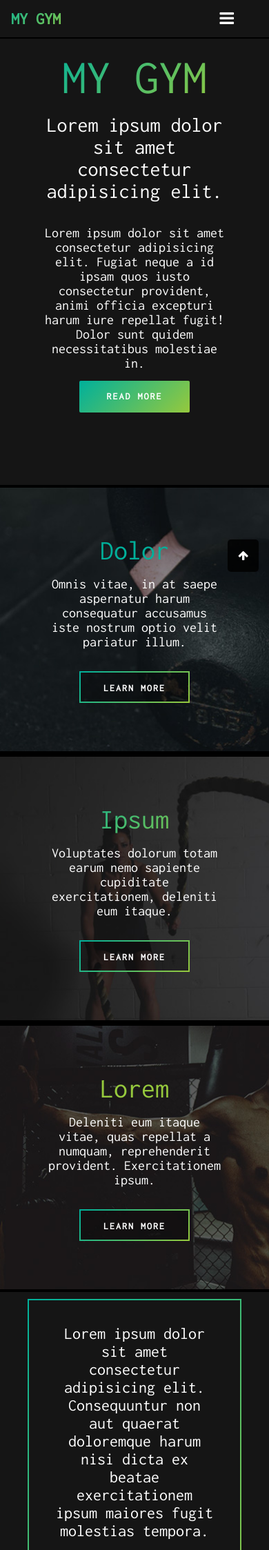
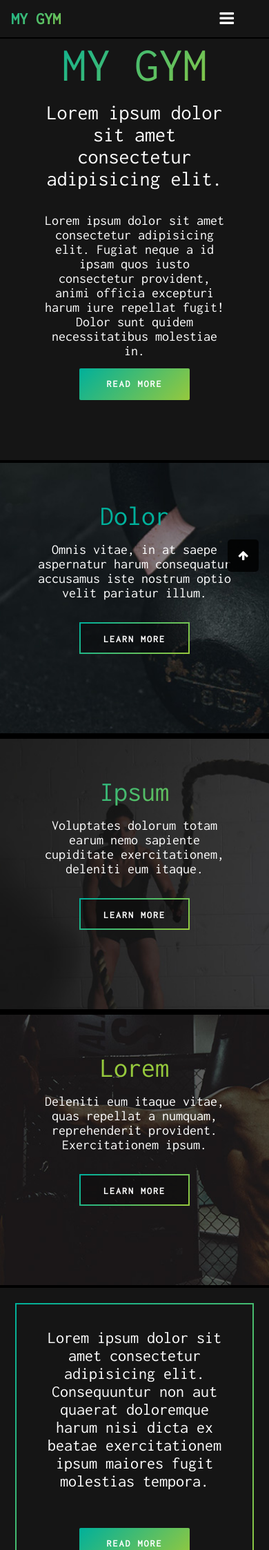
Before and after one commit to HanchiAhmed100/gym-project, a PHP site: page /app.html in a window 390 px wide. Shown: the top 2247 px of the page at 69% size. Run offline with PHP 8.4, Linux system fonts and the light colour scheme.

Commit message:
fix responsive

```diff
--- a/app.html
+++ b/app.html
@@ -48,8 +48,8 @@
     </div>
 
     <div class="row">
-        <div class="col-4 myback back1 center ">
-            <div class="padding-small light">
+        <div class="col-4 myback back1 all-heigh center ">
+            <div class="padding-small  light">
                 <div class="padding-top-large">
                     <p class="h2 primary-color">Dolor</p> <br />
                     <p class="h5"> Omnis vitae, in at saepe aspernatur harum consequatur accusamus iste nostrum optio velit pariatur illum.</p> <br />
@@ -57,7 +57,7 @@
                 </div>
             </div>
         </div>
-        <div class="col-4 myback back2 center">
+        <div class="col-4 myback back2 all-heigh center">
             <div class="padding-small light">
                 <div class="padding-top-large">
                     <p class="h2 gradient-text">Ipsum </p> <br />
@@ -66,7 +66,7 @@
                 </div>
             </div>
         </div>
-        <div class="col-4 myback back3 center">
+        <div class="col-4 myback back3 all-heigh center">
             <div class="padding-small light">
                 <div class="padding-top-large">
                     <p class="h2 secondary-color">Lorem </p> <br />
@@ -368,7 +368,7 @@
                             <p class="h5">Deleniti facilis dolore, cupiditate, incidunt fugiat officiis dolorem adipisci omnis velit!</p>
                         </div>
                     </div>
-                    <div class="col-4 padding-large">
+                    <div class="col-m-4 padding-large">
                         <div class="ligtern padding-large height-large">
                             <p class="h3 padding-small"> NORMAL </p>
                             <p class="h4 gradient-text padding-small"> 50 DT / month </p>
@@ -382,7 +382,7 @@
                             </div>
                         </div>
                     </div>
-                    <div class="col-4 padding-large">
+                    <div class="col-m-4 padding-large">
                         <div class="ligtern padding-large height-large">
                             <p class="h3 padding-small"> PREMIUM  </p>
                             <p class="h4 gradient-text padding-small"> 180 DT / month </p>
@@ -396,7 +396,7 @@
                             </div>
                         </div>
                     </div>
-                    <div class="col-4 padding-large">
+                    <div class="col-m-4 padding-large">
                         <div class="ligtern padding-large height-large">
                             <p class="h3 padding-small"> PRO </p>
                             <p class="h4 gradient-text padding-small"> 100 DT / month </p>
@@ -445,11 +445,11 @@
         </div>
     </div>
 
-    <div class="row no-margin ">
+    <!-- <div class="row no-margin ">
         <div class="col-12 center no-margin height-large ">
             <iframe src="https://www.google.com/maps/embed?pb=!1m18!1m12!1m3!1d15315.684230587827!2d10.187656841553794!3d36.89298861844105!2m3!1f0!2f0!3f0!3m2!1i1024!2i768!4f13.1!3m3!1m2!1s0x12e2cbcf4d3d7fd5%3A0x2f6d86d45d4f8f8c!2sTEK-UP%20School!5e0!3m2!1sfr!2stn!4v1586612019685!5m2!1sfr!2stn"  width="100%" height="100%" frameborder="0" style="border:0;" allowfullscreen="" aria-hidden="false" tabindex="0"></iframe>
         <div>
-    </div>
+    </div> -->
 
     <div class="row blackdiv light left">
         <div class="padding-large ">
--- a/css/app.css
+++ b/css/app.css
@@ -63,7 +63,7 @@ a{
 }
 
 
-@media only screen and (min-width: 600px) {
+@media only screen and (min-width: 820px) {
   /* For tablets: */
   .col-s-1 {width: 8.33%;}
   .col-s-2 {width: 16.66%;}
@@ -78,7 +78,7 @@ a{
   .col-s-11 {width: 91.66%;}
   .col-s-12 {width: 100%;}
 }
-@media only screen and (min-width: 768px) {
+@media only screen and (min-width: 820px) {
   /* For desktop: */
   .col-1 {width: 8.33%;}
   .col-2 {width: 16.66%;}
@@ -93,6 +93,21 @@ a{
   .col-11 {width: 91.66%;}
   .col-12 {width: 100%;}
 }
+
+@media only screen and (min-width: 960px) {
+  .col-m-4{
+    width: 33.33%;
+  }
+}
+.all-heigh{
+  height: 350px
+}
+@media only screen and (max-width: 900px) {
+  .all-heigh{
+    height: 400px
+  }
+}
+
 /* navbar css */
 .topnav {
   overflow: hidden;
@@ -131,7 +146,7 @@ a{
   font-weight: bolder
 }
 
-@media screen and (max-width: 600px) {
+@media screen and (max-width: 820px) {
   .topnav a:not(:first-child) {display: none;}
   .topnav a.icon {
     float: left;
@@ -139,7 +154,7 @@ a{
   }
 }
 
-@media screen and (max-width: 600px) {
+@media screen and (max-width: 820px) {
   .topnav.responsive {position: fixed;}
   .topnav.responsive .icon {
     position: absolute;
@@ -153,6 +168,9 @@ a{
   }
   .navright{
     float: left;
+  }
+  .height-large{
+    height: auto
   }
 }
 .navright{
@@ -171,7 +189,10 @@ a{
   margin: 20px
 }
 .padding-top-large{
-  padding: 40px
+  padding-top:8%;
+  padding-bottom: 8%;
+  padding-left: 5%;
+  padding-right: 5%
 }
 .margin-small {
   margin : 10px
@@ -191,6 +212,8 @@ a{
 .padding-large {
   padding : 35px
 }
+
+
 .padding-xlarge{
   padding : 15%
 }
@@ -591,6 +614,24 @@ tr:hover{background-color:rgba(255,255,255,0.1);}
   .left {
     text-align: left;
   }
+  .container{
+    padding: 2px;
+  }
+}
+@media screen and (max-width: 1200px) {
+  .padding-large {
+    padding: 20px
+  }
+  .margin-large{
+    margin :20px
+  }
+  ul{
+    list-style: none
+  }
+}
+
+
+@media screen and (max-width: 720px) {
   .modal-content {
     background-color: #fefefe;
     margin: auto;
```
